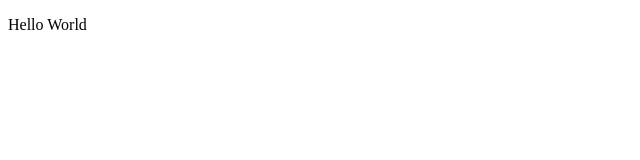
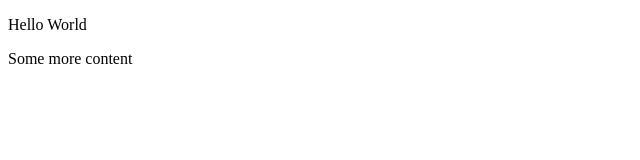
Before and after one commit to vanshika-99/IS117-Demo, a plain HTML site: page index.html in a window 1280 px wide. Shown: the whole page, without its empty margins (0-640 px from the left). Drawn offline with Linux system fonts and the light colour scheme.

Commit message:
my first PC project commit added a second paragraph tag

```diff
--- a/index.html
+++ b/index.html
@@ -6,5 +6,6 @@
 </head>
 <body>
     <p> Hello World </p>
+    <p> Some more content </p>
 </body>
 </html>
```
